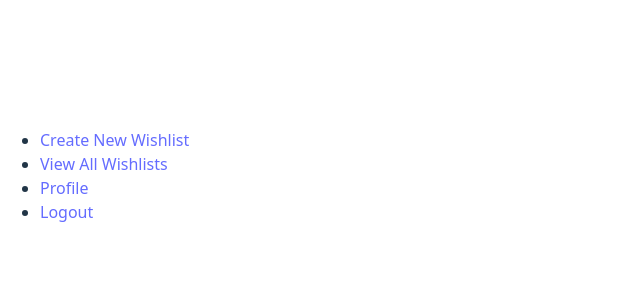
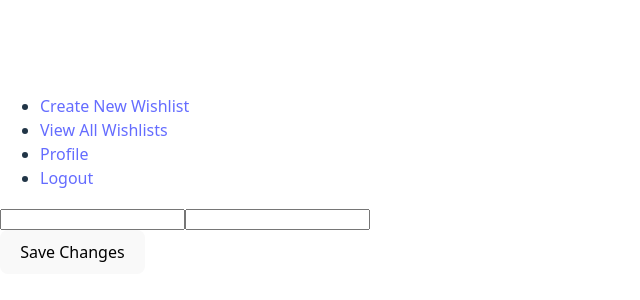
Before and after one commit to kennypanyavong/wishlist-plus, a React (Vite) app: page /profile/1/edit in a window 1280 px wide. Shown: the part 224-524 px from the top of the page, without its empty margins (0-640 px from the left). Built offline with nearby package versions, Linux system fonts and the light colour scheme; no server answers; sample sign-in values are in the browser's storage.

Commit message:
Add edit profile form so user can edit username and email

```diff
--- a/src/components/forms/EditProfile.jsx
+++ b/src/components/forms/EditProfile.jsx
@@ -1,5 +1,60 @@
+import { useEffect, useState } from "react"
+import { useNavigate, useParams } from "react-router-dom"
+import { getUserById, updateUser } from "../../services/userService"
+import { getLoggedInUser } from "../auth/Auth"
+
 export const EditProfile = () => {
+    const { userId } = useParams()
+    const [ user, setUser] = useState({})
+
+    const loggedInUser = getLoggedInUser()
+
+    const navigate = useNavigate()
+
+    useEffect(() => {
+        getUserById(userId).then(setUser)
+    }, [userId])
+
+    const handleSave = (event) => {
+        event.preventDefault()
+
+        const editedUser = {
+            id: user.id,
+            username: user.username,
+            email: user.email
+        }
+
+        updateUser(editedUser).then(() => {
+            navigate(`/profile/${loggedInUser.id}`)
+        })
+    }
+
+    const handleInputChange = (event) => {
+        const stateCopy = { ...user }
+        stateCopy[event.target.name] = event.target.value
+        setUser(stateCopy)
+    }
+
     return (
-        console.log("Edit Profile!")
+        <form onSubmit={handleSave}>
+            <input
+                name="username"
+                value={user.username || ""}
+                onChange={handleInputChange}
+            />
+            <input
+                name="email"
+                value={user.email || ""}
+                onChange={handleInputChange}
+            />
+                <div className="form-group">
+                    <button
+                        className="form-btn btn-primary"
+                        type="submit">
+                            Save Changes
+                    </button>
+                </div>
+        </form>
+
     )
 }
--- a/src/components/views/ApplicationViews.jsx
+++ b/src/components/views/ApplicationViews.jsx
@@ -24,6 +24,7 @@ export const ApplicationViews = () => {
             >
 
                 <Route index element={<Welcome />} />
+
                 <Route path="create">
                     <Route index element={<>CreateWishlist</>} /> {/* just a fragment */}
                     <Route path="new_wishlist" element={<>NewWishlistForm</>} /> {/* just a fragment */}
@@ -39,8 +40,9 @@ export const ApplicationViews = () => {
                 </Route>
 
                 <Route path="profile/:userId" element={<UserProfile />} />
-                    <Route path="profile/:userId/edit" element={<EditProfile/>} />
-                </Route>
+                <Route path="profile/:userId/edit" element={<EditProfile/>} />
+
+            </Route>
         </Routes>
     )
 }
--- a/src/services/userService.jsx
+++ b/src/services/userService.jsx
@@ -15,3 +15,13 @@ export const createUser = (user) => {
         body: JSON.stringify(user),
     }).then((res) => res.json())
 }
+
+export const updateUser = (user) => {
+    return fetch(`http://localhost:8088/users/${user.id}`, {
+        method: "PUT",
+        headers: {
+            "Content-Type" : "application/json"
+        },
+        body: JSON.stringify(user)
+    })
+}
```
